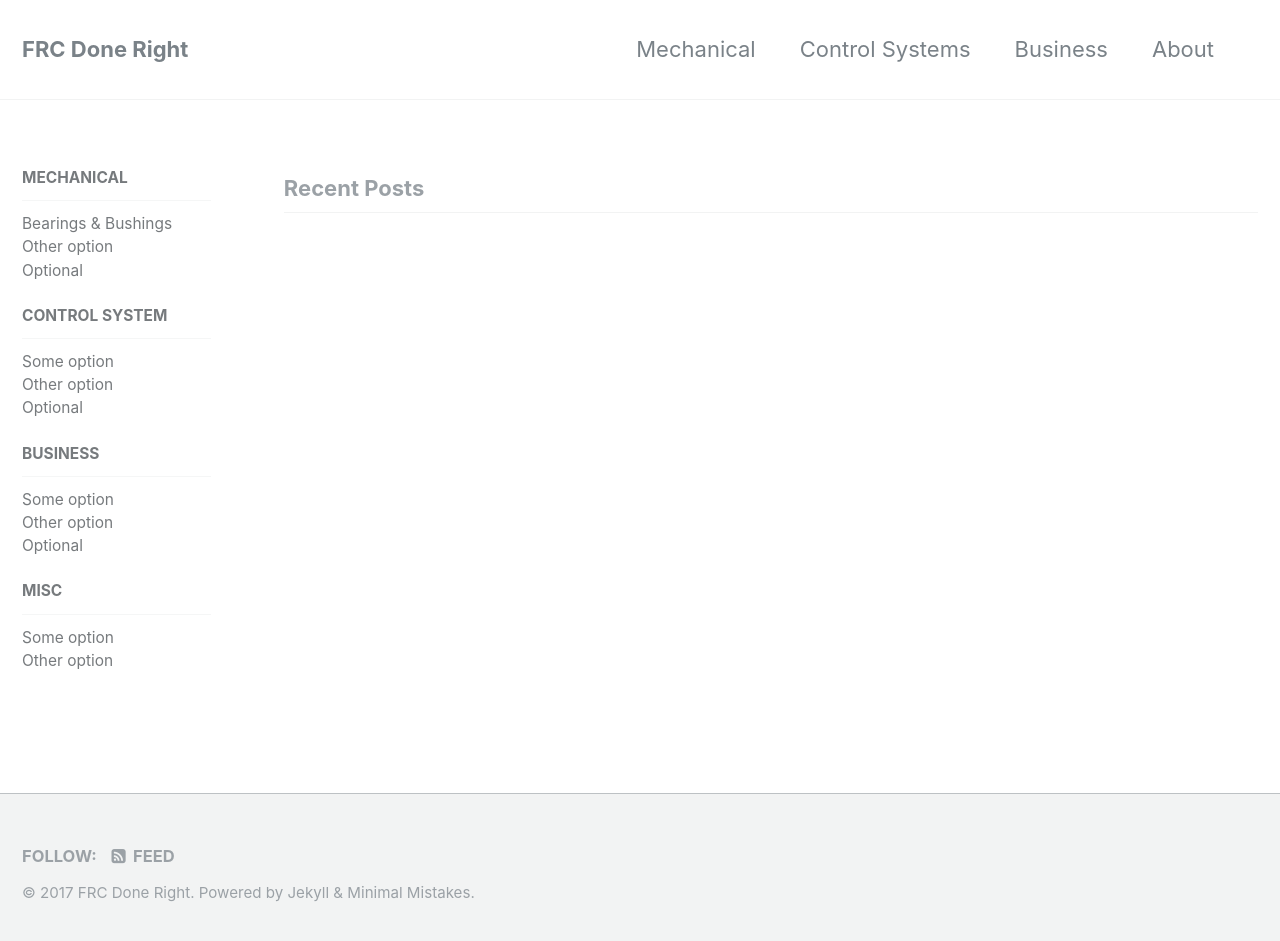
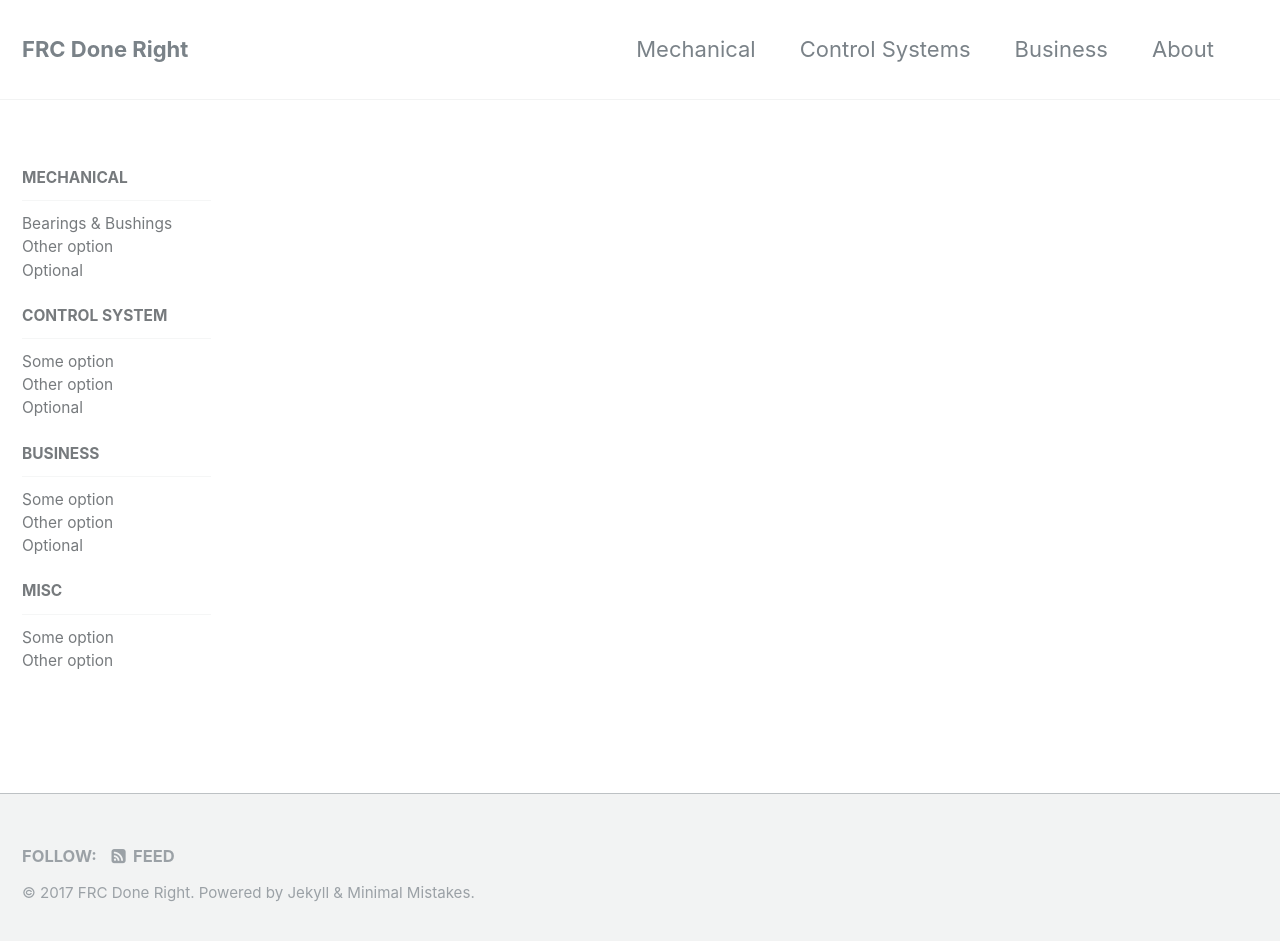
Before and after one commit to FRCDoneRight/frcdoneright.github.io, a Jekyll site: the page built from index.html, in a window 1280 px wide and 949 px high. Shown: the top 941 px of the window. Built offline with Jekyll 4.4.1, drawn with Linux system fonts in a browser that asks for light colours; the list of posts is cut into pages by our own code.

Commit message:
Hopefully remove "Recent Posts" without breaking things

```diff
--- a/_layouts/home.html
+++ b/_layouts/home.html
@@ -2,10 +2,10 @@
 layout: archive
 ---
 
-<h3 class="archive__subtitle">{{ site.data.ui-text[site.locale].recent_posts | default: "Recent Posts" }}</h3>
+<!--<h3 class="archive__subtitle">{{ site.data.ui-text[site.locale].recent_posts | default: "Recent Posts" }}</h3>-->
 
-{% for post in paginator.posts %}
-  {% include archive-single.html %}
-{% endfor %}
+<!--{% for post in paginator.posts %}-->
+  <!--{% include archive-single.html %}-->
+<!--{% endfor %}-->
 
-{% include paginator.html %}
+<!--{% include paginator.html %}-->
```
